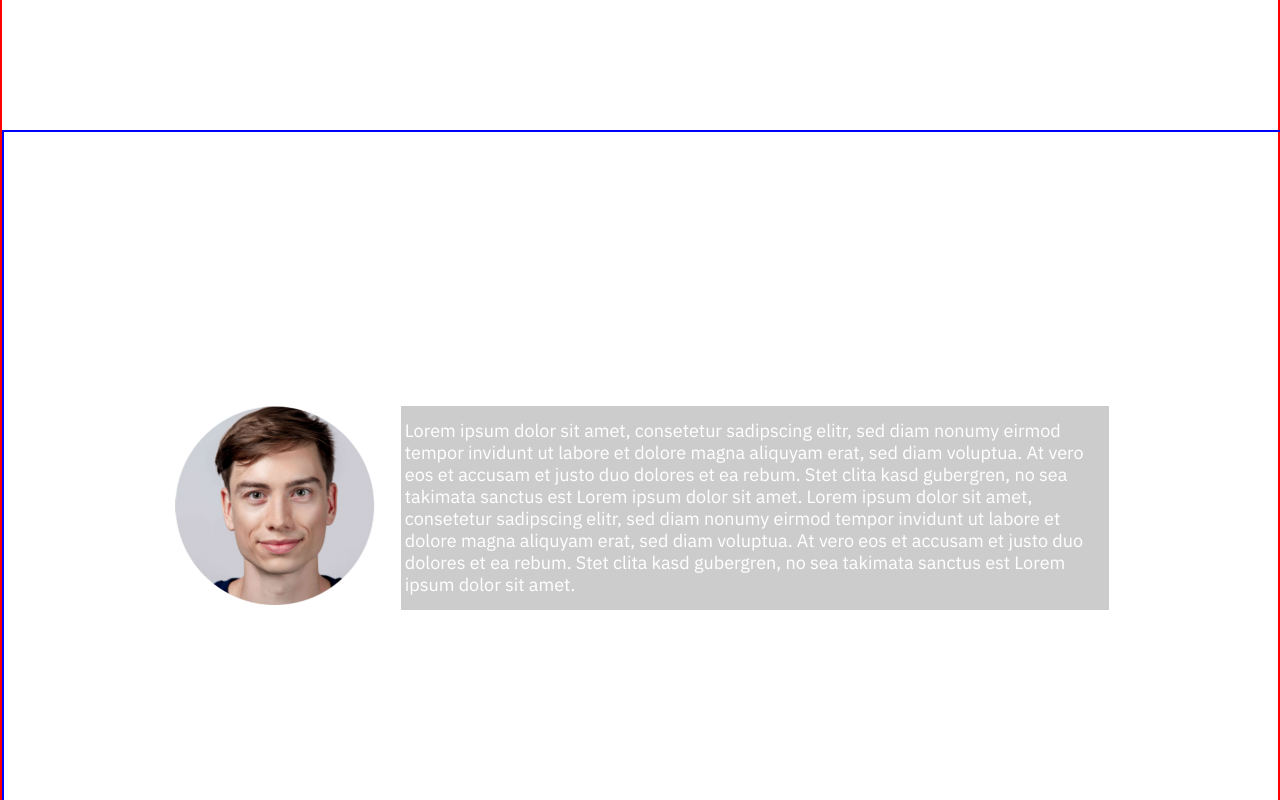
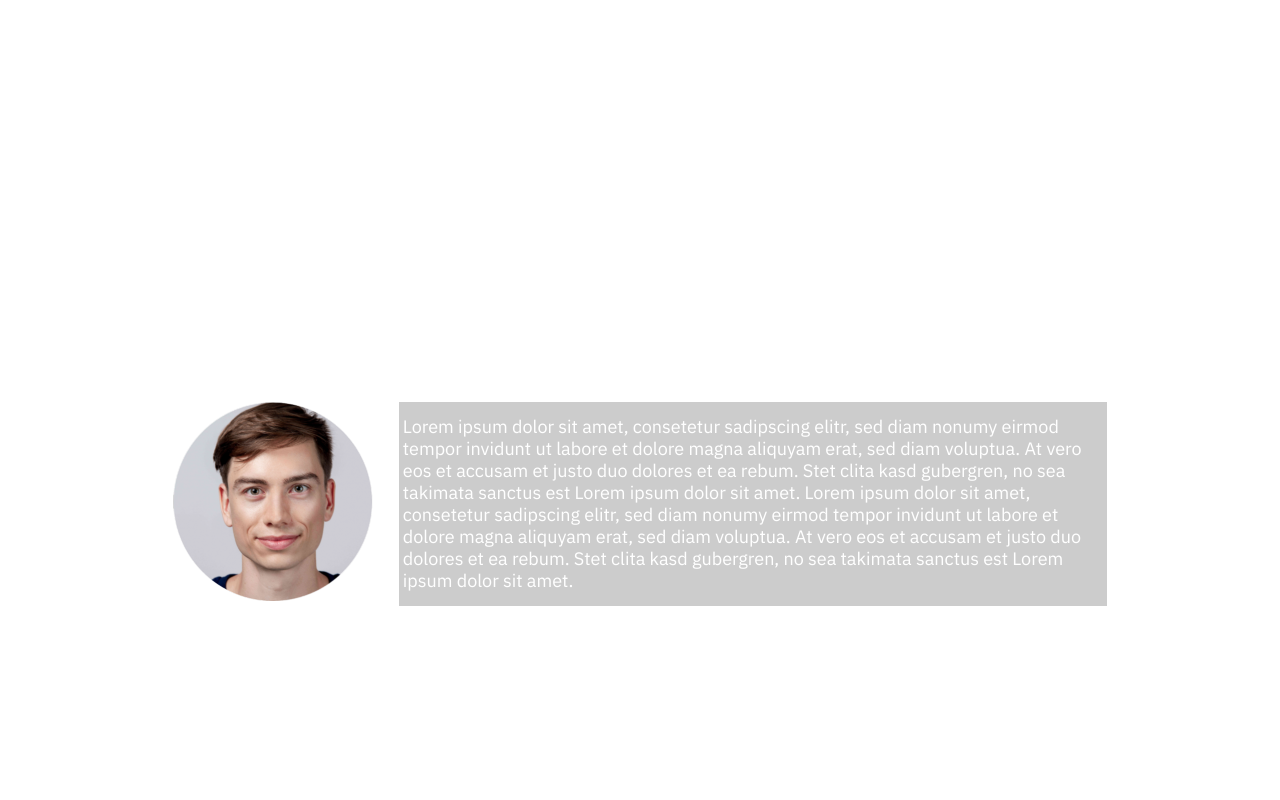
Before and after one commit to MarkusDunkel/personal_homepage, a React (Create React App) app: page / in a window 1280 px wide. Shown: the part 1520-2320 px from the top of the page. Built offline with nearby package versions, Linux system fonts and the light colour scheme.

Commit message:
rerender when viewport changes

```diff
--- a/src/App.tsx
+++ b/src/App.tsx
@@ -43,6 +43,22 @@ function App() {
   }, []);
   const [isLoading, setIsLoading] = useState(true);
 
+  const [dimensions, setDimensions] = useState({
+    height: window.innerHeight,
+    width: window.innerWidth
+  })
+  useEffect(() => {
+    function handleResize() {
+      setDimensions({
+        height: window.innerHeight,
+        width: window.innerWidth
+      })
+
+    }
+
+    window.addEventListener('resize', handleResize)
+  })
+
   const cacheBackground = async () => {
     let bgPromise = new Promise<void>((resolve, reject) => {
       const img = new Image();
@@ -73,7 +89,7 @@ function App() {
           <CircularProgress />
         </Box>
         :
-        <Box sx={{ position: 'relative', border: '2px solid red' }}>
+        <Box sx={{ position: 'relative', border: '0px solid red' }}>
           <Box sx={{ position: "fixed", zIndex: '-1', bgcolor: theme.palette.neutrals.background }}>
             <img src={background} alt="background" style={{ height: 'max(100vh , 60vw)', opacity: .8, filter: 'blur(0px)' }} />
           </Box>
--- a/src/components/SiteSection.tsx
+++ b/src/components/SiteSection.tsx
@@ -13,7 +13,7 @@ const SiteSection = React.forwardRef(({ children }: SiteSectionProps, ref: any)
     console.log('siteSectionMinHeight', siteSectionMinHeight);
 
     return (<Box ref={ref} sx={{
-        width: 1, minHeight: siteSectionMinHeight, textAlign: 'center', justifyContent: 'center', display: 'flex', alignItems: 'center', pb: 0, m: 0, border: '2px solid blue'
+        width: 1, minHeight: siteSectionMinHeight, textAlign: 'center', justifyContent: 'center', display: 'flex', alignItems: 'center', pb: 0, m: 0, border: '0px solid blue'
     }} >
         {/* <Box sx={{ height: 'calc(100vh - navBarHeight)' }}> */}
 
```
